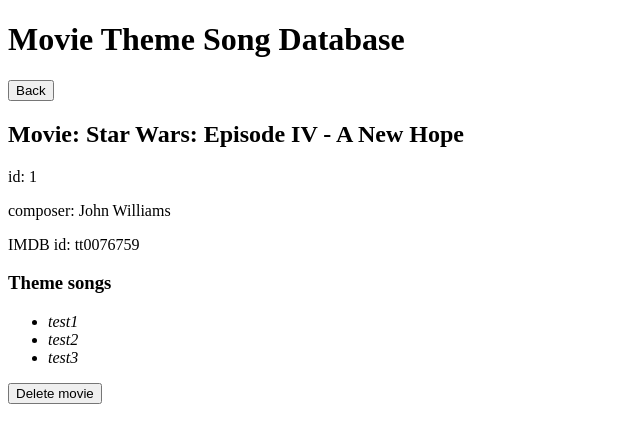
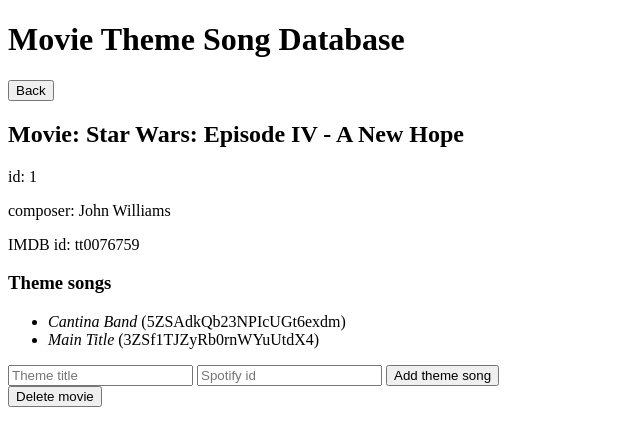
Before and after one commit to atlexis/movieThemeSongDatabase, a Flask app: page /movie/1 in a window 1280 px wide. Shown: the top 446 px of the page, without its empty margins (0-640 px from the left). Run offline with Flask 2, Linux system fonts and the light colour scheme; data comes from the database, SQL or seed files in the repository; both versions use the stored data as it was after the commit.

Commit message:
Ability to add theme songs to movie and view title and spotify id

```diff
--- a/app.py
+++ b/app.py
@@ -42,7 +42,7 @@
 @app.route("/movie/<int:id>")
 def movie(id):
     movie = Movie.query.get(id)
-    themes = ["test1", "test2", "test3"]
+    themes = Theme.query.filter_by(movie=id)
     return render_template("movie.html", movie=movie, themes=themes)
 
 @app.route("/delete/<int:id>", methods=["POST"])
@@ -50,3 +50,18 @@
     Movie.query.filter(Movie.id == id).delete()
     db.session.commit()
     return redirect(url_for('index'))
+
+@app.route("/theme/add/<int:mid>", methods=["POST"])
+def add_title(mid):
+    title = request.form.get("title")
+    spotify = request.form.get("spotify")
+    if not title or not spotify:
+        return render_template("failure.html")
+    new_theme = Theme(title=title,spotify=spotify,movie=mid)
+
+    try:
+        db.session.add(new_theme)
+        db.session.commit()
+    except:
+        return render_template("failure.html")
+    return redirect(url_for("movie",id=mid))
--- a/templates/index.html
+++ b/templates/index.html
@@ -11,7 +11,7 @@
 	<h4>Movie title - Composer</h4>
 	<ul>
 		{% for movie in movies %}
-		<li><a href="/movie/{{movie.id}}" type=get><i>{{ movie.title }}</i></a> by {{  movie.composer }}</li>
+		<li><a href="/movie/{{movie.id}}" type=get><i>{{ movie.title }}</i></a> scored by {{  movie.composer }}</li>
 		{% endfor %}
 	</ul>
 
--- a/templates/movie.html
+++ b/templates/movie.html
@@ -12,9 +12,14 @@
 	<h3>Theme songs</h3>
 	<ul>
 		{% for theme in themes %}
-		<li><i>{{theme}}</i></li>
+		<li><i>{{theme.title}}</i> ({{theme.spotify}})</li>
 		{% endfor %}
 	</ul>
+	<form action="/theme/add/{{movie.id}}" method="post">
+		<input name="title" placeholder="Theme title" type="text">
+		<input name="spotify" placeholder="Spotify id" type="text">
+		<input type="submit" value="Add theme song">
+	</form>
 	<form action="/delete/{{movie.id}}" method="post">
 		<input type="submit" value="Delete movie">
 	</form>
```
Also changed, not shown: app.db.
